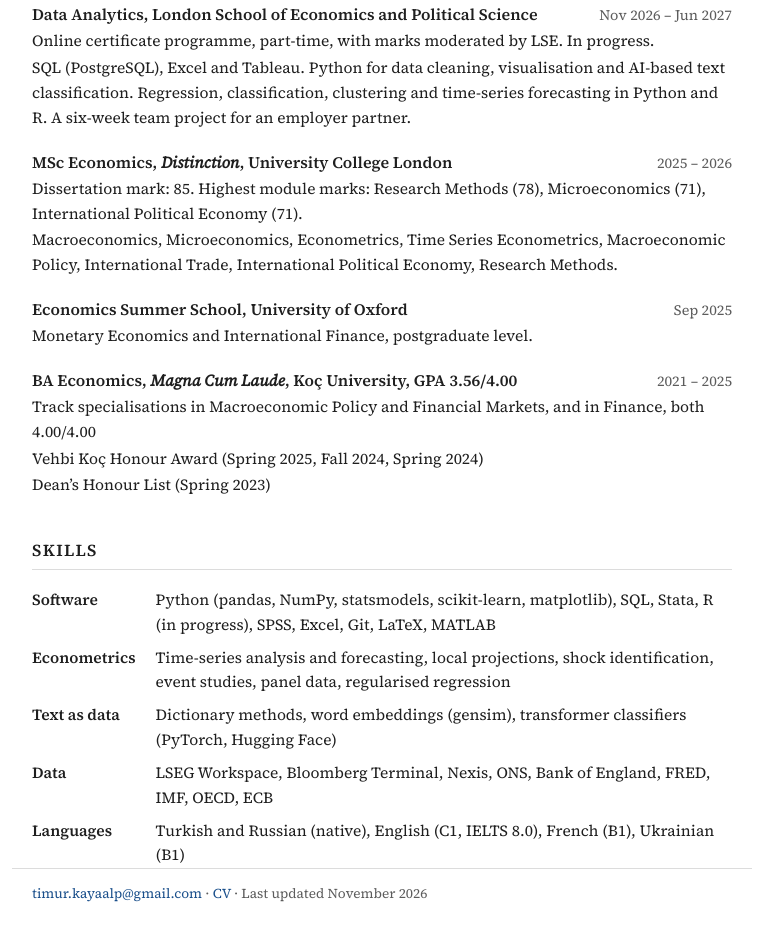
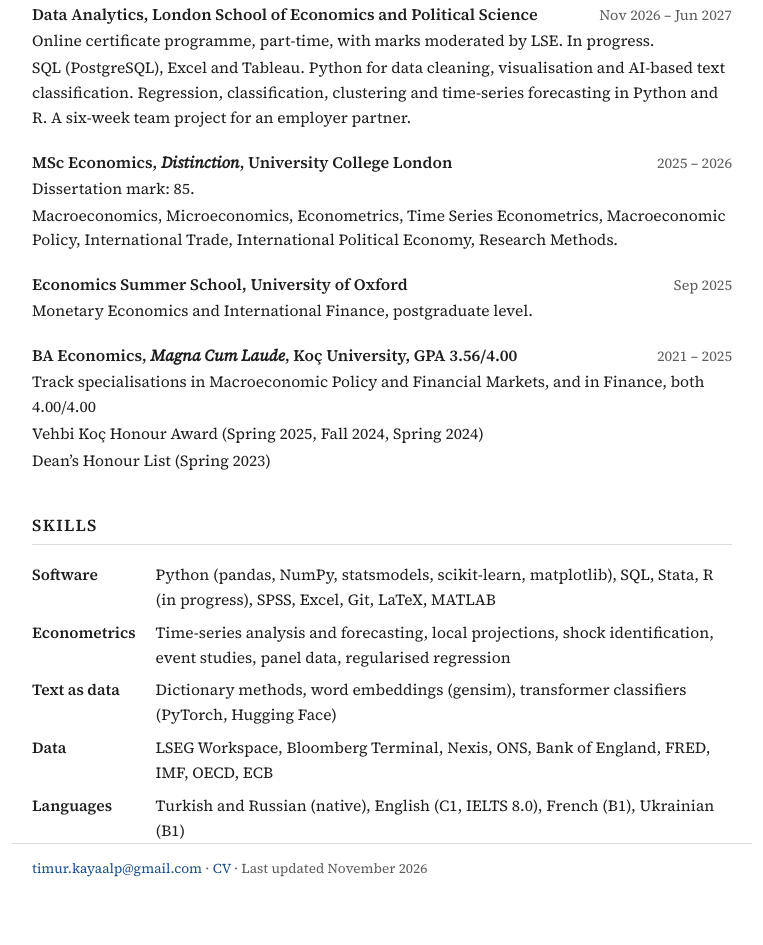
Before and after one commit to timurkayaalp/timurkayaalp.github.io, a plain HTML site: page index.html in a window 1280 px wide. Shown: the part 1287-2232 px from the top of the page, without its empty margins (258-1021 px from the left). After the commit the page ends 2207 px from the top, so only its background shows below. Drawn offline with Linux system fonts and the light colour scheme.

Commit message:
Remove module marks

```diff
--- a/index.html
+++ b/index.html
@@ -144,7 +144,7 @@
       <h3>MSc Economics, <em>Distinction</em>, University College London</h3>
       <span class="when">2025 &ndash; 2026</span>
     </div>
-    <p>Dissertation mark: 85. Highest module marks: Research Methods (78), Microeconomics (71), International Political Economy (71).</p>
+    <p>Dissertation mark: 85.</p>
     <p>Macroeconomics, Microeconomics, Econometrics, Time Series Econometrics, Macroeconomic Policy, International Trade, International Political Economy, Research Methods.</p>
   </div>
 
```
